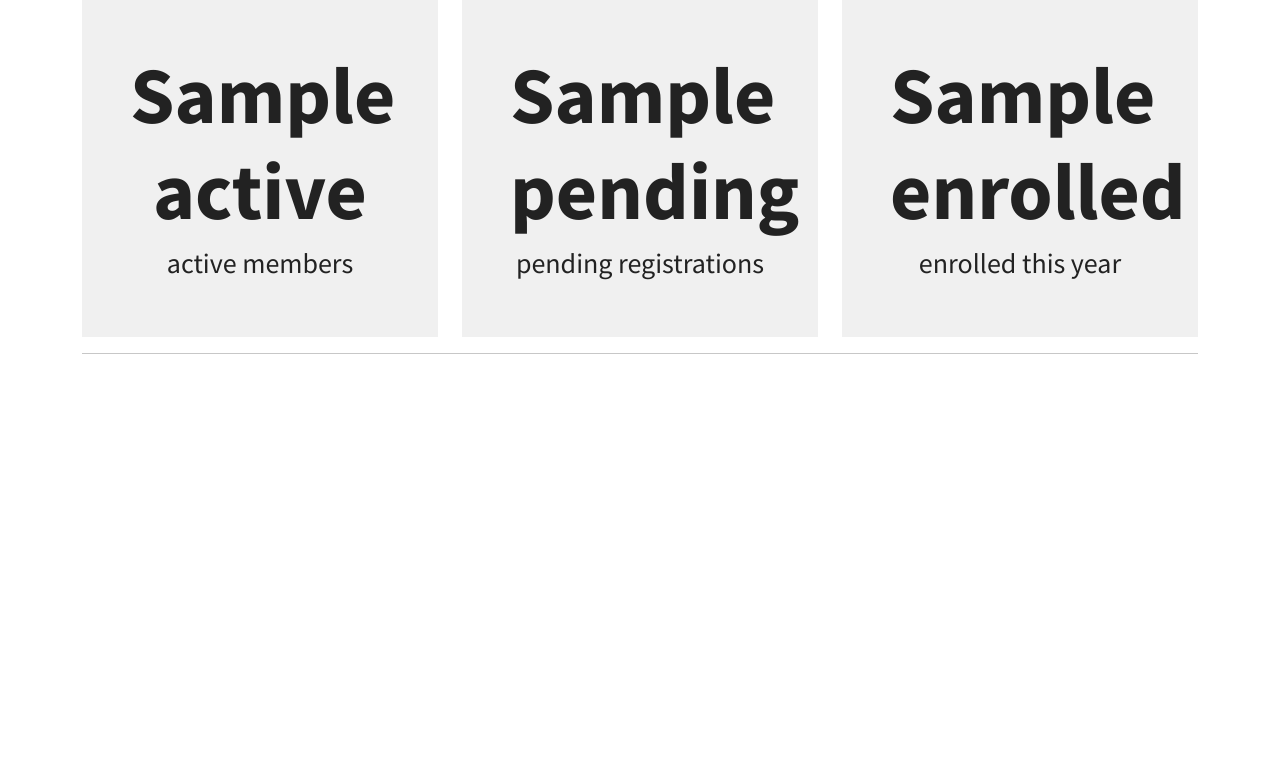
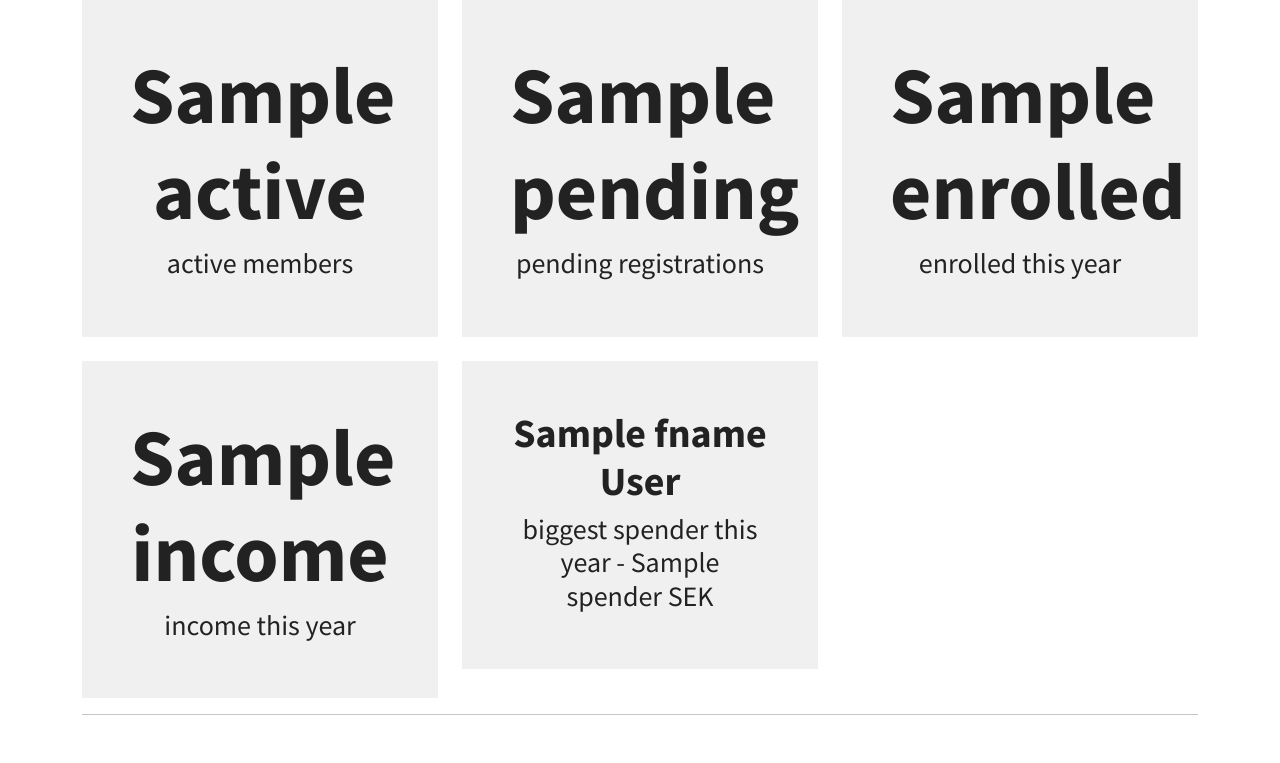
Before and after one commit to etf-lth/koseki, a Python web app: template koseki/templates/overview.html in a window 1280 px wide. Shown: the part 125-888 px from the top of the page. Before the commit the page ends 479 px from the top, so only its background shows below. Run offline with Jinja, Linux system fonts and the light colour scheme; the template is opened without the code that fills it: most values are stand-ins (such as "Sample title", 1, 10 or a date in 2020).

Commit message:
fun stats, income + biggest spender.

```diff
--- a/koseki/templates/overview.html
+++ b/koseki/templates/overview.html
@@ -22,4 +22,21 @@
         </div>
     </div>
 </div>
+<br />
+<div class="row">
+    <div class="col-md-4">
+        <div class="bg-light p-5">
+            <h1 class="text-center display-1 fw-bold">{{ income }}</h1>
+            <h3 class="text-center">income this year</h3>
+        </div>
+    </div>
+    {% if top_spender %}
+    <div class="col-md-4">
+        <div class="bg-light p-5">
+            <h1 class="text-center fw-bold">{{ top_spender[0].fname }} {{ top_spender[0].lname }}</h1>
+            <h3 class="text-center">biggest spender this year - {{ top_spender[1] }} SEK</h3>
+        </div>
+    </div>
+    {% endif %}
+</div>
 {% endblock %}
```
Also changed, not shown: koseki/views/index.py (+37 -9 lines).
